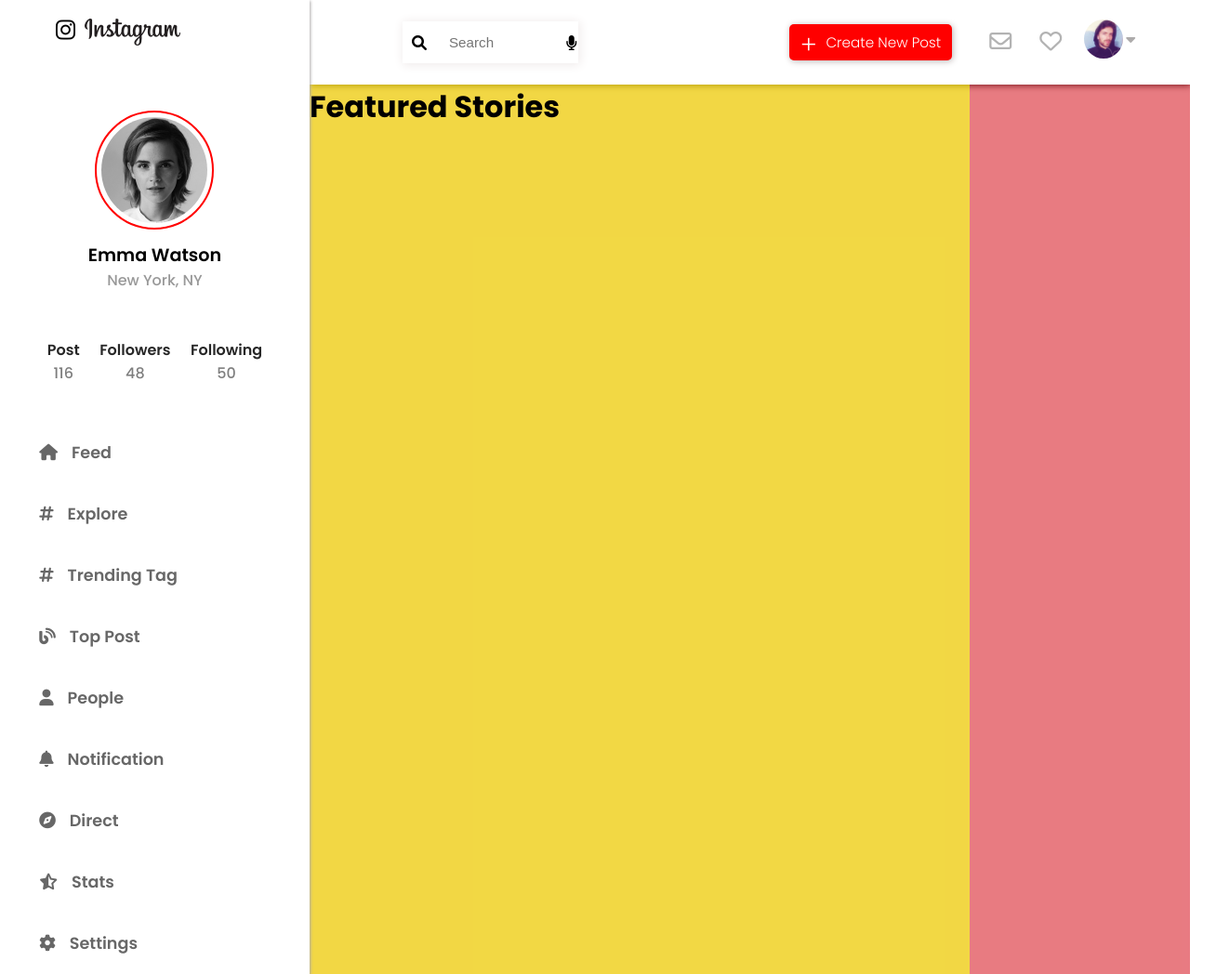
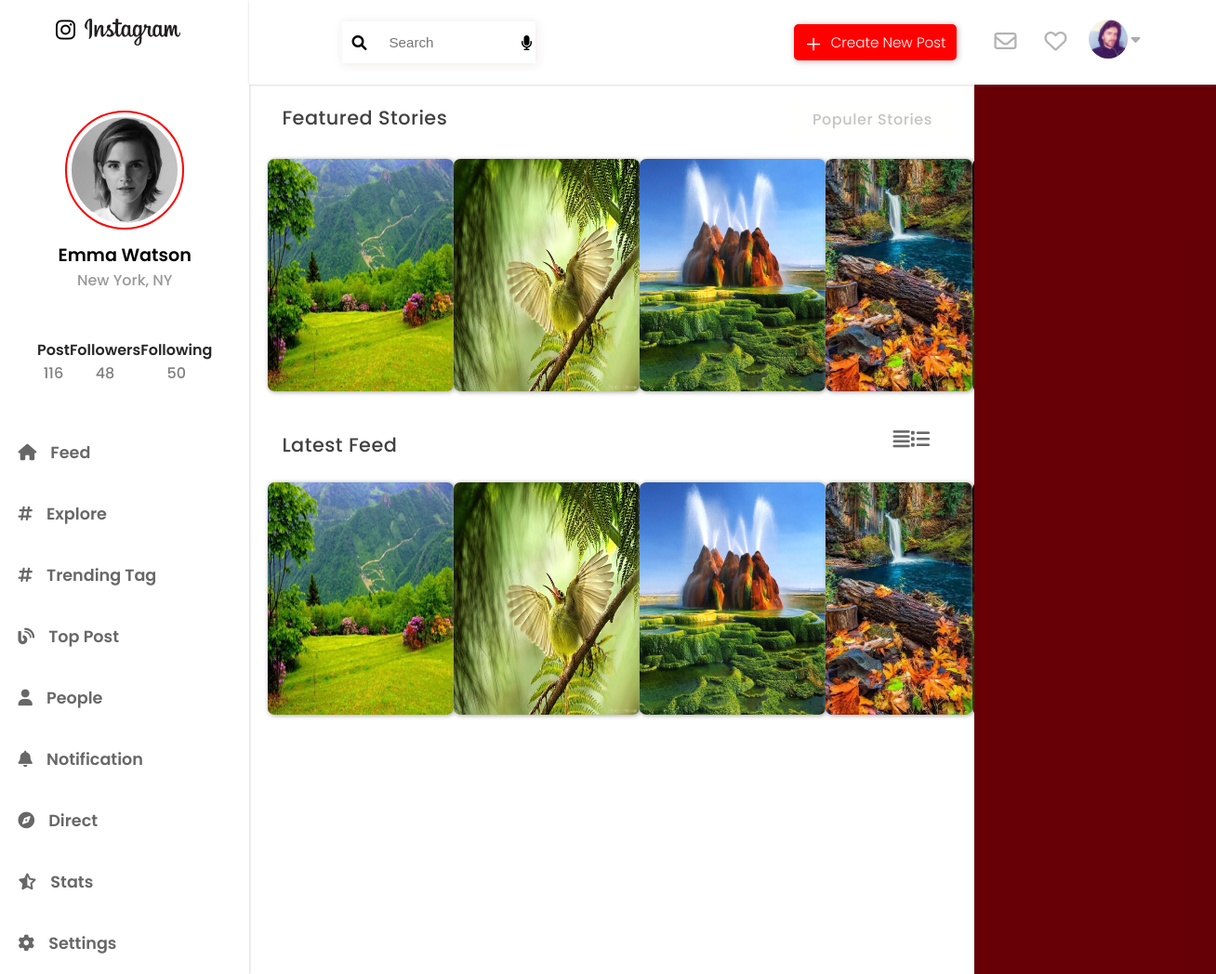
Before and after one commit to ismailgok/instagramClone, a plain HTML site: page profile.html in a window 1280 px wide. Shown: the whole page at 93% size, 1308 px wide, since content can reach past the window. Drawn offline with Linux system fonts and the light colour scheme.

Commit message:
21.12.2021 main

```diff
--- a/css/profile.css
+++ b/css/profile.css
@@ -9,6 +9,10 @@
         font-family: 'Poppins', sans-serif;
         width: 100%;
         height: 100vh;
+    }
+
+     :root {
+        --boldred: #f016;
     }
 
     .container {
@@ -23,7 +27,7 @@
         flex-direction: column;
         background: #fff;
         width: 450px;
-        box-shadow: 1px 1px 3px rgb(173, 170, 170);
+        box-shadow: 1px 0.2px 2px #dad8d8;
         z-index: 1;
     }
 
@@ -163,7 +167,8 @@
         height: 100px;
         justify-content: center;
         align-items: center;
-        box-shadow: 1px 1px 7px #272727;
+        box-shadow: 1px 0.4px 3px #9c9b9b;
+        z-index: 3;
     }
 
     .content .header .search {
@@ -293,14 +298,17 @@
         height: 100%;
         display: flex;
         flex-direction: row;
+        background: #000;
     }
 
     #main {
         display: flex;
-        background: rgba(63, 63, 63, 0);
         width: 75%;
         height: 100%;
-        background: #fd0a;
+        flex-direction: column;
+        /* background: #fd0a; */
+        background: #fff;
+        overflow: hidden;
     }
 
     .main .main_profile {
@@ -308,3 +316,76 @@
         width: 25%;
         background: #f016;
     }
+
+    .main .main_box1 {
+        width: 100%;
+        display: flex;
+        flex-direction: column;
+        height: 22rem;
+    }
+
+    .main_box1 .box_title {
+        display: flex;
+        padding: 20px;
+        width: 100%;
+        flex-direction: row;
+        justify-content: space-between;
+    }
+
+    .box_title h2 {
+        margin-left: 15px;
+        font-size: 1.3rem;
+        font-weight: 450;
+        flex-basis: 70%;
+        color: #272727;
+        opacity: 0.88;
+        letter-spacing: 0.03rem;
+    }
+
+    .box_title span {
+        display: flex;
+        width: 180px;
+        text-align: center;
+        justify-content: center;
+        align-items: center;
+        border-radius: 3px;
+        padding: 5px;
+        color: #c4c4c4;
+        font-size: 1rem;
+        font-weight: 500;
+        letter-spacing: 0.6px;
+        opacity: 1;
+        background: rgb(255, 255, 253);
+    }
+
+    .main_box1 .boxs {
+        display: flex;
+        padding: 5px 20px;
+        justify-content: space-around;
+    }
+
+    .box_title i {
+        font-size: 1.3rem;
+        color: #272727;
+        letter-spacing: 0.6px;
+        opacity: 0.7;
+        cursor: pointer;
+    }
+
+    .box_title .left {
+        display: flex;
+        flex-basis: 23%;
+        justify-content: flex-end;
+    }
+
+    .box_title .right {
+        display: flex;
+        width: 50px;
+    }
+
+    .main_box1 .boxs img {
+        width: 200px;
+        border-radius: 7px;
+        height: 250px;
+        box-shadow: 1px 0.8px 5px #9b9999;
+    }
--- a/profile.html
+++ b/profile.html
@@ -136,10 +136,29 @@
                 <div id="main">
                     <div class="main_box1">
                         <div class="box_title">
-                            <h1>Featured Stories</h1>
+                            <h2>Featured Stories</h2>
+                            <span>Populer Stories</span>
                         </div>
                         <div class="boxs">
-
+                            <img src="./img/1.jpg" alt="">
+                            <img src="./img/2.jpg" alt="">
+                            <img src="./img/3.jpg" alt="">
+                            <img src="./img/4.jpg" alt="">
+                            <img src="./img/5.jpg" alt="">
+                        </div>
+                    </div>
+                    <div class="main_box1">
+                        <div class="box_title">
+                            <h2>Latest Feed</h2>
+                            <i class="fas fa-align-justify left"></i>
+                            <i class="fas fa-list right"></i>
+                        </div>
+                        <div class="boxs">
+                            <img src="./img/1.jpg" alt="">
+                            <img src="./img/2.jpg" alt="">
+                            <img src="./img/3.jpg" alt="">
+                            <img src="./img/4.jpg" alt="">
+                            <img src="./img/5.jpg" alt="">
                         </div>
                     </div>
                 </div>
```
Also changed, not shown: img/1.jpg (added), img/2.jpg (added), img/3.jpg (added), img/4.jpg (added), img/5.jpg (added).
